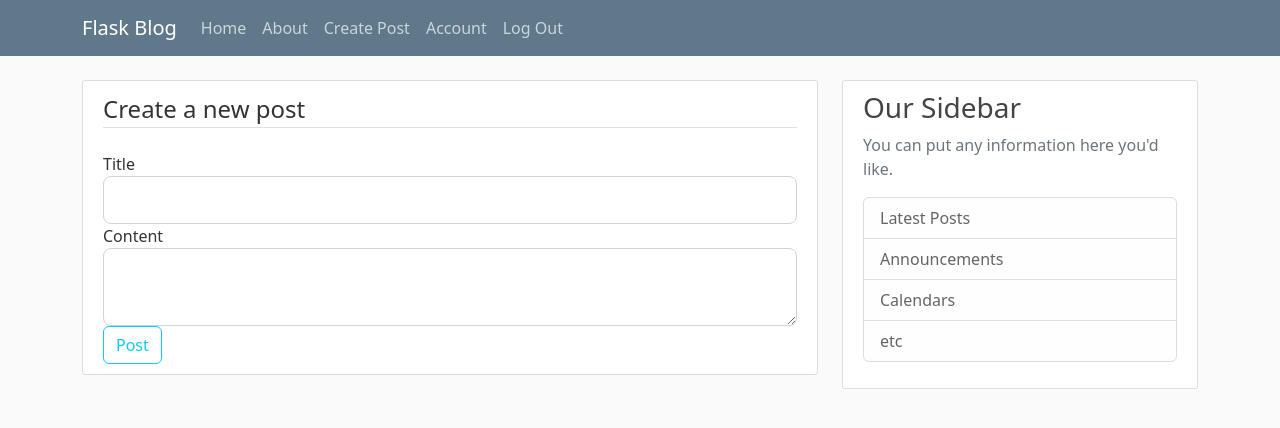
After one commit to soumya-prabha-maiti/Flask-blog, a Flask app: page /post/new in a window 1280 px wide. The commit adds this page. Shown: the top 428 px of the page. Run offline with Flask 2, Linux system fonts and the light colour scheme; the visitor is signed in with stand-in values (Sample User, id 1); some libraries are stand-ins or nearby versions.

Commit message:
feat: Add ability to create new post

```diff
--- a/flaskblog/appForms.py
+++ b/flaskblog/appForms.py
@@ -2,7 +2,7 @@ import email
 from flask_login import current_user
 from flask_wtf import FlaskForm
 from flask_wtf.file import FileField,FileAllowed
-from wtforms import StringField,PasswordField,SubmitField,BooleanField
+from wtforms import StringField,PasswordField,SubmitField,BooleanField,TextAreaField
 from wtforms.validators import DataRequired,length,Email,EqualTo,ValidationError
 from flaskblog.models import User
 
@@ -52,3 +52,9 @@ class UpdateAccountForm(FlaskForm):
             user=User.query.filter_by(email=email.data).first()
             if user:
                 raise ValidationError('Email is already taken. Please choose a different one')
+
+
+class NewPostForm(FlaskForm):
+    title = StringField('Title',validators=[DataRequired()])
+    content=TextAreaField('Content')
+    submit=SubmitField(label="Post")
--- a/flaskblog/routes.py
+++ b/flaskblog/routes.py
@@ -104,7 +104,8 @@ blogPosts=[
 @app.route('/')
 @app.route('/home')
 def home():
-    return render_template('home.html',posts=blogPosts)
+    posts=Post.query.all()
+    return render_template('home.html',posts=posts)
 
 @app.route('/about')
 def about():
@@ -175,3 +176,20 @@ def account():
         form.email.data=current_user.email
     profile_pic=url_for('static',filename=f'profile_pictures/{current_user.profilePic}')
     return render_template('account.html',newTitle='Account',profile_pic=profile_pic,form=form)
+
+@app.route('/post/new',methods=['POST','GET'])
+@login_required
+def create_post():
+    form=appForms.NewPostForm()
+    if form.validate_on_submit():
+        new_post=Post(title=form.title.data,content=form.content.data,author=current_user)
+        db.session.add(new_post)
+        db.session.commit()
+        flash('Your post has been created','success')
+        return redirect(url_for('home'))
+    return render_template('create_post.html',newTitle='Create Post',form=form)
+
+@app.route('/post/<int:post_id>')
+def post(post_id):
+    post=Post.query.get_or_404(post_id)
+    return render_template('post.html',newTitle=post.title,post=post)
--- a/flaskblog/templates/base.html
+++ b/flaskblog/templates/base.html
@@ -42,6 +42,7 @@
                         <!-- Navbar Right Side -->
                         <div class="navbar-nav">
                             {% if current_user.is_authenticated %}
+                                <a class="nav-item nav-link" href="{{url_for('create_post')}}">Create Post</a>
                                 <a class="nav-item nav-link" href="{{url_for('account')}}">Account</a>
                                 <a class="nav-item nav-link" href="{{url_for('logout')}}">Log Out</a>
                             {% else %}
--- /dev/null
+++ b/flaskblog/templates/create_post.html
@@ -0,0 +1,43 @@
+{% extends 'base.html' %}
+{% block content %}
+    <div class="content-section">
+        <form action="" method="POST">
+            {{ form.hidden_tag() }}
+            <fieldset class="form-group">
+                <legend class="border-bottom mb-4">
+                    Create a new post
+                </legend>
+                <!--Title-->
+                <div class="form-group">
+                    {{ form.title.label(class="form-control-label")}}
+                    <!--If the form has errors-->
+                    {% if form.title.errors %}
+                        {{ form.title(class="form-control form-control-lg is-invalid")}}
+                        <div class="invalid-feedback">
+                            <!--List all errors-->
+                            {% for error in form.title.errors %}<span>{{ error }}</span>{% endfor %}
+                        </div>
+                    {% else %}
+                        {{ form.title(class="form-control form-control-lg")}}
+                    {% endif %}
+                </div>
+                <!--content-->
+                <div class="form-group">
+                    {{ form.content.label(class="form-control-label")}}
+                    <!--If the form has errors-->
+                    {% if form.content.errors %}
+                        {{ form.content(class="form-control form-control-lg is-invalid")}}
+                        <div class="invalid-feedback">
+                            <!--List all errors-->
+                            {% for error in form.content.errors %}<span>{{ error }}</span>{% endfor %}
+                        </div>
+                    {% else %}
+                        {{ form.content(class="form-control form-control-lg")}}
+                    {% endif %}
+                </div>
+            </fieldset>
+            <!--Post button-->
+            <div class="form-group">{{ form.submit(class="btn btn-outline-info")}}</div>
+        </form>
+    </div>
+{% endblock content %}
```
Also changed, not shown: flaskblog/templates/home.html (+4 -3 lines), flaskblog/templates/post.html (added, +16 -0 lines).
